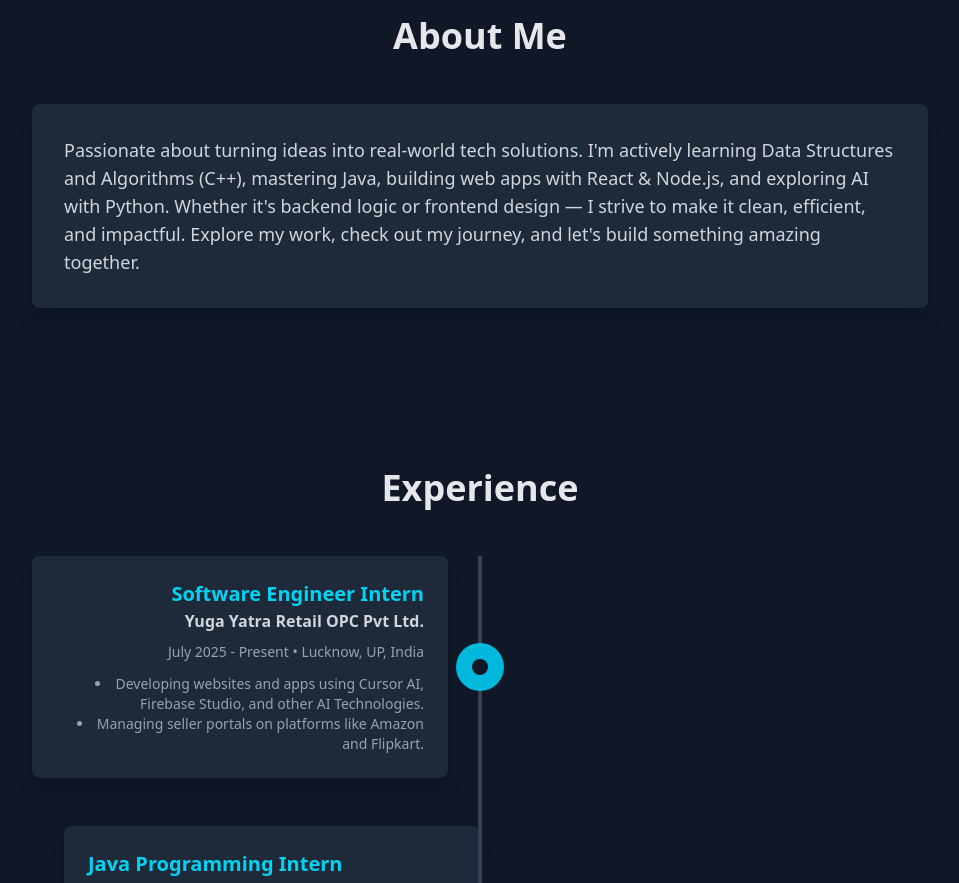
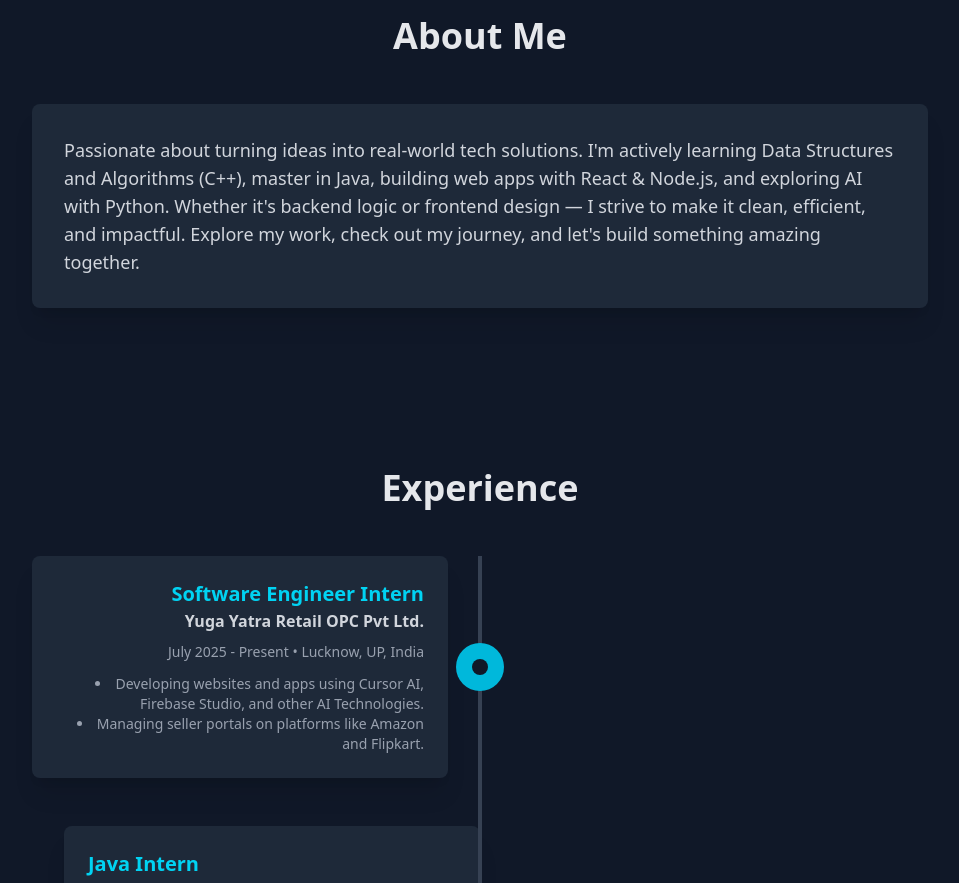
Before and after one commit to Ankit-euphemism/community-portfolio, a React (Vite) app: page / in a window 1280 px wide. Shown: the part 960-1843 px from the top of the page, without its empty margins (160-1119 px from the left). Built offline with nearby package versions, Linux system fonts and the light colour scheme.

Commit message:
initial commit

```diff
--- a/src/App.jsx
+++ b/src/App.jsx
@@ -13,7 +13,7 @@ const portfolioData = {
     github: "https://github.com/Ankit-euphemism",
     website: "#",
   },
-  about: "Passionate about turning ideas into real-world tech solutions. I'm actively learning Data Structures and Algorithms (C++), mastering Java, building web apps with React & Node.js, and exploring AI with Python. Whether it's backend logic or frontend design — I strive to make it clean, efficient, and impactful. Explore my work, check out my journey, and let's build something amazing together.",
+  about: "Passionate about turning ideas into real-world tech solutions. I'm actively learning Data Structures and Algorithms (C++), master in Java, building web apps with React & Node.js, and exploring AI with Python. Whether it's backend logic or frontend design — I strive to make it clean, efficient, and impactful. Explore my work, check out my journey, and let's build something amazing together.",
   education: [
     {
       degree: "Bachelor in Technology (Computer Science and Engineering)",
@@ -40,7 +40,7 @@ const portfolioData = {
       ],
     },
     {
-      role: "Java Programming Intern",
+      role: "Java Intern",
       company: "Code Alpha",
       location: "Lucknow, UP, India",
       duration: "Mar 2024 - Mar 2024",
@@ -50,7 +50,7 @@ const portfolioData = {
       ],
     },
     {
-      role: "Java Programming Intern",
+      role: "Java Intern",
       company: "CodSoft",
       location: "Lucknow, UP, India",
       duration: "Mar 2024 - Mar 2024",
```
